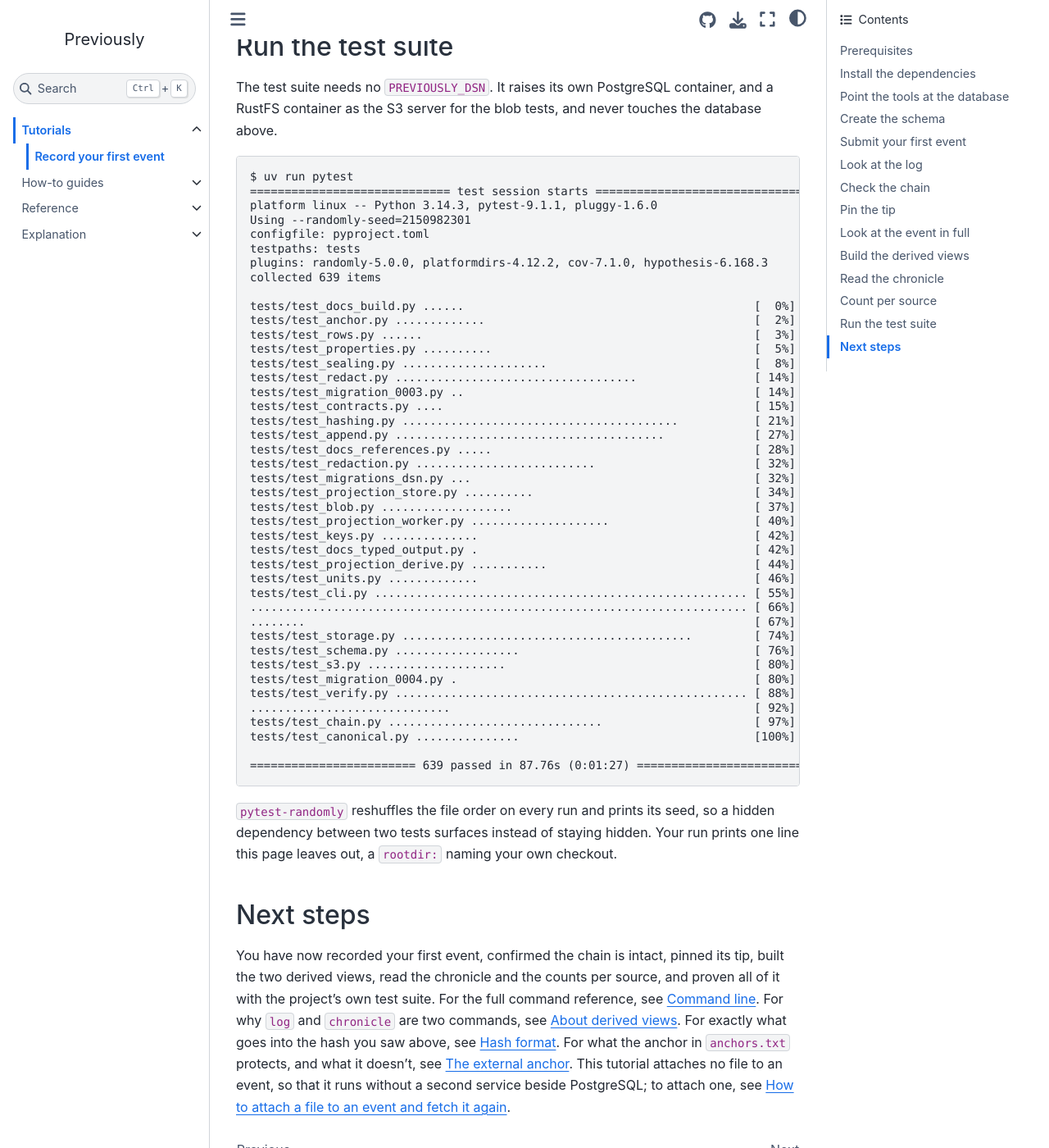
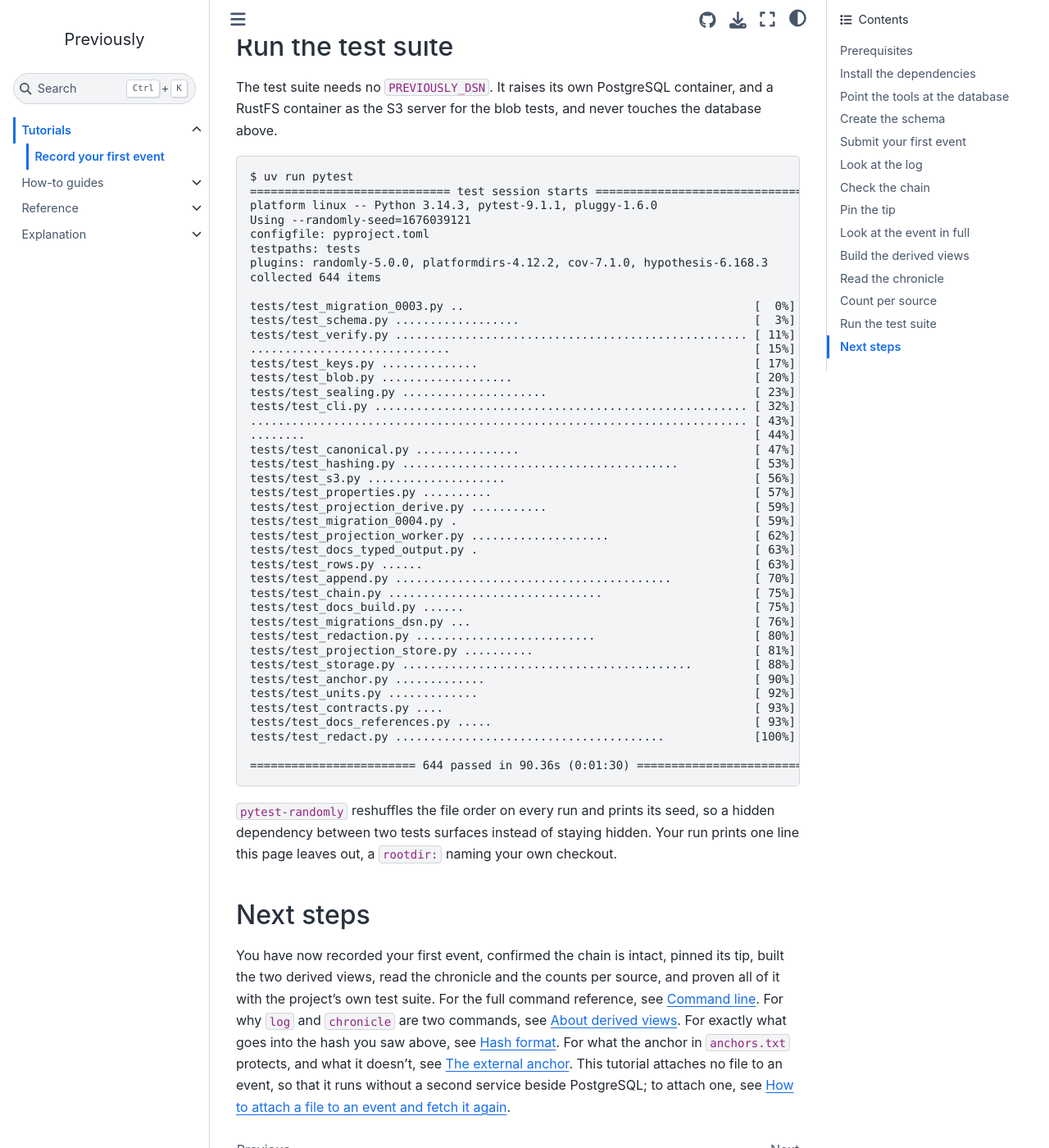
Before and after one commit to jensens/previously, a Sphinx documentation site: the page built from docs/tutorials/record-your-first-event.md, in a window 1280 px wide and 1400 px high, scrolled down 4771 px. Shown: the whole window at 82% size. Built offline with Sphinx 7.4.7 and the Sphinx Book theme 1.1.4, drawn with Linux system fonts in a browser that asks for light colours.

Commit message:
redact: the notice reads line endings the way the split does
The review of the follow-up found the notice of `redact units` silent
on a payload that keeps its text with CRLF or CR endings:
`split_plaintext` normalizes line endings before it splits, so a unit
of several lines was never a substring of the raw text. Both sides are
now normalized by the one function `split_plaintext` uses, which gets
a public name in `core/units.py`. The split changes nothing else inside
a paragraph: it cuts at blank lines and strips the edges of each part.

The docstring of `_payload_line` claimed an event `append --text` wrote
never gets the notice. Its payload holds strings of its own, the kind
of evidence and the names, media types and addresses of attachments,
and a unit that equals or lies inside one of them gets the notice, which
is then true. The values `append` adds stay in the search, and the
docstring and `cli.md` say so; a test pins it.

The unit surrogate check gets a test in `core`, beside the null byte.
`cli.md`, the README and `erasure.md` say when the notice comes, and
which events still carry a copy of their text, without a date.

The tutorial's test run is retyped last, 644 passed.

Assisted-By: Claude Opus 5.5 <noreply@anthropic.com>

````diff
--- a/docs/tutorials/record-your-first-event.md
+++ b/docs/tutorials/record-your-first-event.md
@@ -196,45 +196,45 @@ It raises its own PostgreSQL container, and a RustFS container as the S3 server
 $ uv run pytest
 ============================= test session starts ==============================
 platform linux -- Python 3.14.3, pytest-9.1.1, pluggy-1.6.0
-Using --randomly-seed=2150982301
+Using --randomly-seed=1676039121
 configfile: pyproject.toml
 testpaths: tests
 plugins: randomly-5.0.0, platformdirs-4.12.2, cov-7.1.0, hypothesis-6.168.3
-collected 639 items
+collected 644 items
 
-tests/test_docs_build.py ......                                          [  0%]
-tests/test_anchor.py .............                                       [  2%]
-tests/test_rows.py ......                                                [  3%]
-tests/test_properties.py ..........                                      [  5%]
-tests/test_sealing.py .....................                              [  8%]
-tests/test_redact.py ...................................                 [ 14%]
-tests/test_migration_0003.py ..                                          [ 14%]
-tests/test_contracts.py ....                                             [ 15%]
-tests/test_hashing.py ........................................           [ 21%]
-tests/test_append.py .......................................             [ 27%]
-tests/test_docs_references.py .....                                      [ 28%]
-tests/test_redaction.py ..........................                       [ 32%]
-tests/test_migrations_dsn.py ...                                         [ 32%]
-tests/test_projection_store.py ..........                                [ 34%]
-tests/test_blob.py ...................                                   [ 37%]
-tests/test_projection_worker.py ....................                     [ 40%]
-tests/test_keys.py ..............                                        [ 42%]
-tests/test_docs_typed_output.py .                                        [ 42%]
-tests/test_projection_derive.py ...........                              [ 44%]
-tests/test_units.py .............                                        [ 46%]
-tests/test_cli.py ...................................................... [ 55%]
-........................................................................ [ 66%]
-........                                                                 [ 67%]
-tests/test_storage.py ..........................................         [ 74%]
-tests/test_schema.py ..................                                  [ 76%]
-tests/test_s3.py ....................                                    [ 80%]
-tests/test_migration_0004.py .                                           [ 80%]
-tests/test_verify.py ................................................... [ 88%]
-.............................                                            [ 92%]
-tests/test_chain.py ...............................                      [ 97%]
-tests/test_canonical.py ...............                                  [100%]
+tests/test_migration_0003.py ..                                          [  0%]
+tests/test_schema.py ..................                                  [  3%]
+tests/test_verify.py ................................................... [ 11%]
+.............................                                            [ 15%]
+tests/test_keys.py ..............                                        [ 17%]
+tests/test_blob.py ...................                                   [ 20%]
+tests/test_sealing.py .....................                              [ 23%]
+tests/test_cli.py ...................................................... [ 32%]
+........................................................................ [ 43%]
+........                                                                 [ 44%]
+tests/test_canonical.py ...............                                  [ 47%]
+tests/test_hashing.py ........................................           [ 53%]
+tests/test_s3.py ....................                                    [ 56%]
+tests/test_properties.py ..........                                      [ 57%]
+tests/test_projection_derive.py ...........                              [ 59%]
+tests/test_migration_0004.py .                                           [ 59%]
+tests/test_projection_worker.py ....................                     [ 62%]
+tests/test_docs_typed_output.py .                                        [ 63%]
+tests/test_rows.py ......                                                [ 63%]
+tests/test_append.py ........................................            [ 70%]
+tests/test_chain.py ...............................                      [ 75%]
+tests/test_docs_build.py ......                                          [ 75%]
+tests/test_migrations_dsn.py ...                                         [ 76%]
+tests/test_redaction.py ..........................                       [ 80%]
+tests/test_projection_store.py ..........                                [ 81%]
+tests/test_storage.py ..........................................         [ 88%]
+tests/test_anchor.py .............                                       [ 90%]
+tests/test_units.py .............                                        [ 92%]
+tests/test_contracts.py ....                                             [ 93%]
+tests/test_docs_references.py .....                                      [ 93%]
+tests/test_redact.py .......................................             [100%]
 
-======================== 639 passed in 87.76s (0:01:27) ========================
+======================== 644 passed in 90.36s (0:01:30) ========================
 ```
 
 `pytest-randomly` reshuffles the file order on every run and prints its seed, so a hidden dependency between two tests surfaces instead of staying hidden.
````
Also changed, not shown: README.md (+1 -1 lines), docs/explanation/erasure.md (+2 -1 lines), docs/reference/cli.md (+5 -2 lines), 5 other files.
